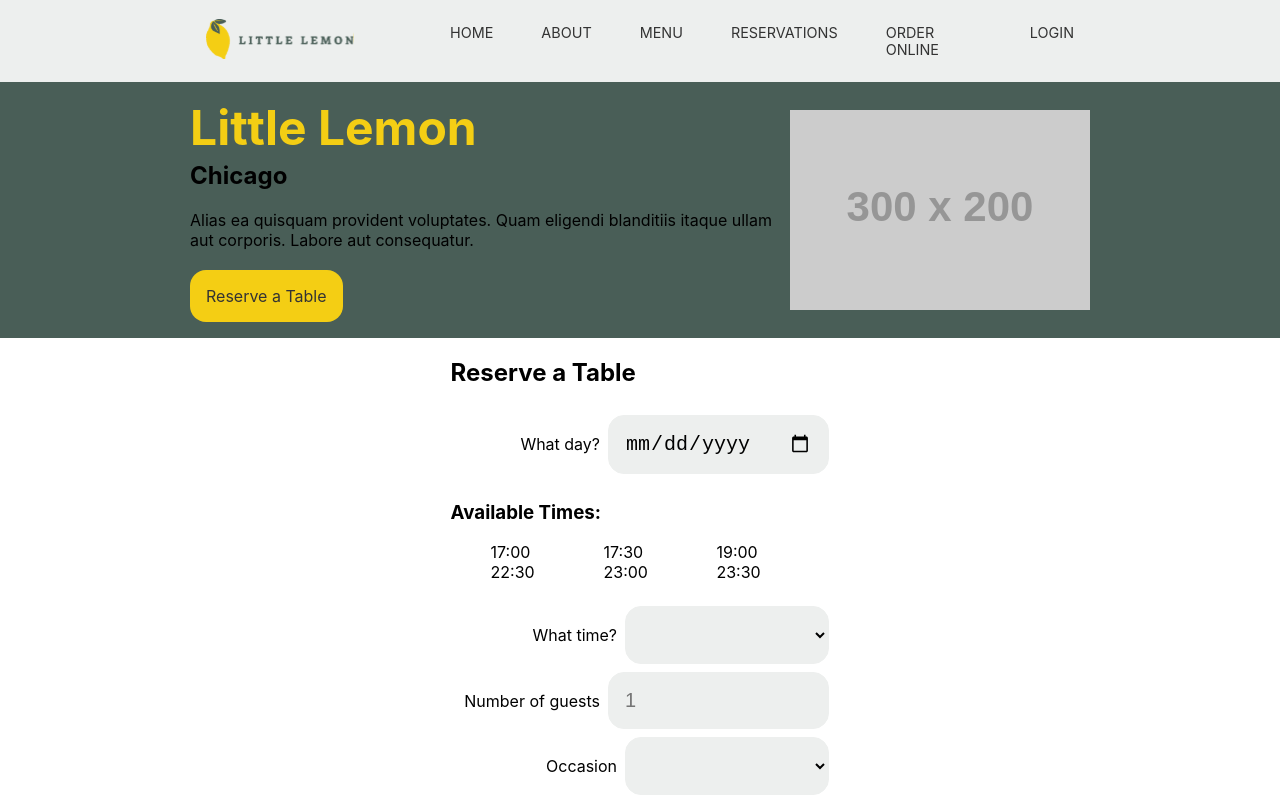
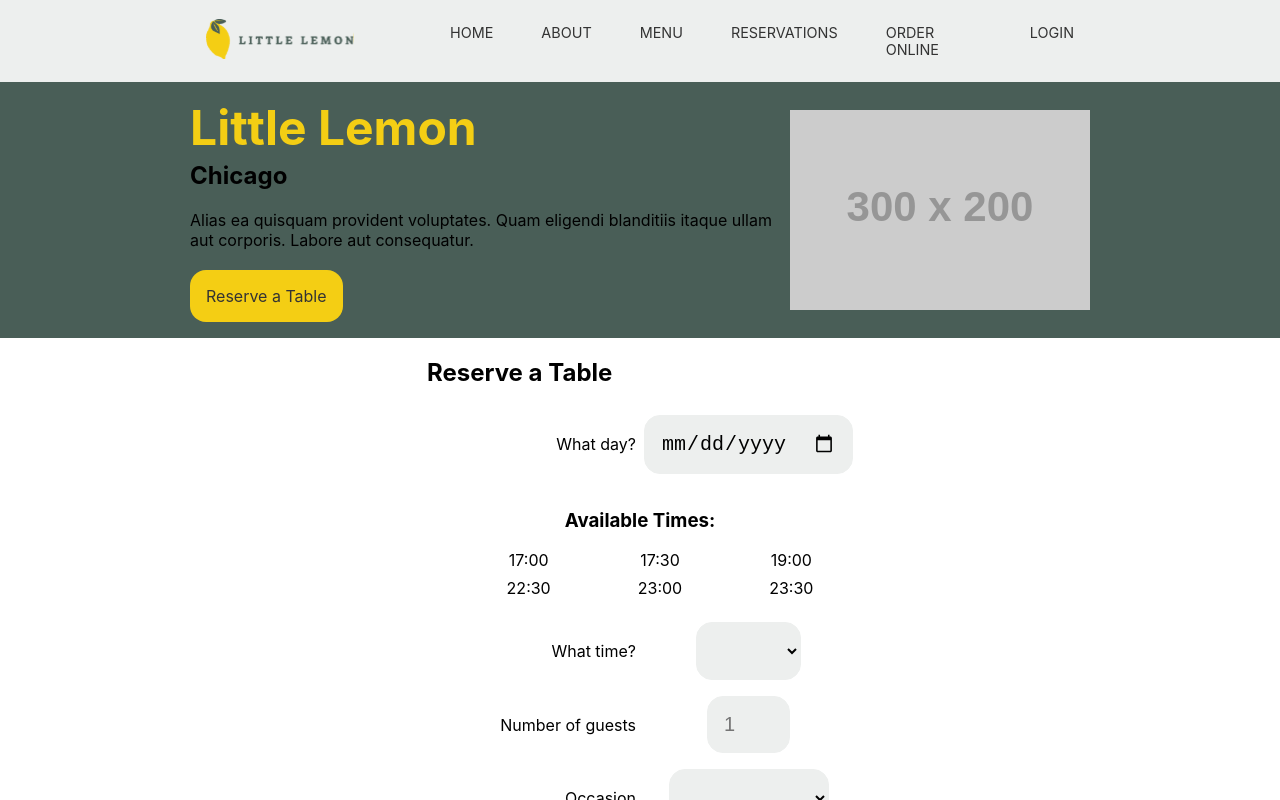
Before and after one commit to wingmatt/coursera-fe-capstone, a React (Create React App) app: page /reserve-table in a window 1280 px wide. Shown: the top 800 px of the page. Built offline with nearby package versions, Linux system fonts and the light colour scheme.

Commit message:
Improve: form styling

```diff
--- a/src/App.css
+++ b/src/App.css
@@ -269,6 +269,8 @@
 }
 
 form .error {
+  grid-area: error;
+  justify-self:end;
   font-style: italic;
   color: tomato;
   text-align: center;
@@ -278,19 +280,32 @@
   border-color: tomato;
 }
 form div {
-  display: flex;
-  align-items: center;
-  flex-wrap: wrap;
+  display: grid;
+  place-items: center;
   gap: 8px;
+  grid-template-columns: 1fr 1fr;
+  grid-template-areas: "label input"
+                       "error error";
 }
 
 form aside {
   flex: 100%;
+  text-align: center;
+}
+
+form aside ul {
+  text-align: center;
+  gap: 8px;
 }
 
 form label {
-  flex: 1 1 20%;
   text-align: right;
+  grid-area: label;
+  justify-self: end;
+}
+
+form input, form select {
+  grid-area: input;
 }
 
 input[type="number"]::-webkit-outer-spin-button,
--- a/src/components/BookingForm.jsx
+++ b/src/components/BookingForm.jsx
@@ -44,7 +44,7 @@
           className={form.data.errors.resDate && "invalid"}
         />
         {form.data.errors.resDate && <span className="error">Please enter your desired reservation date.</span>}
-      </div><div className="input-container">
+      </div>
       <aside><h3>Available Times:</h3>
       <ul className="available-times">
         {Array.isArray(availableTimes) ? availableTimes.map((time) => (
@@ -52,6 +52,7 @@
           )) : ""}
       </ul>
       </aside>
+      <div className="input-container">
       <label htmlFor="resTime">What time?</label>
       <select
         id="resTime"
```
